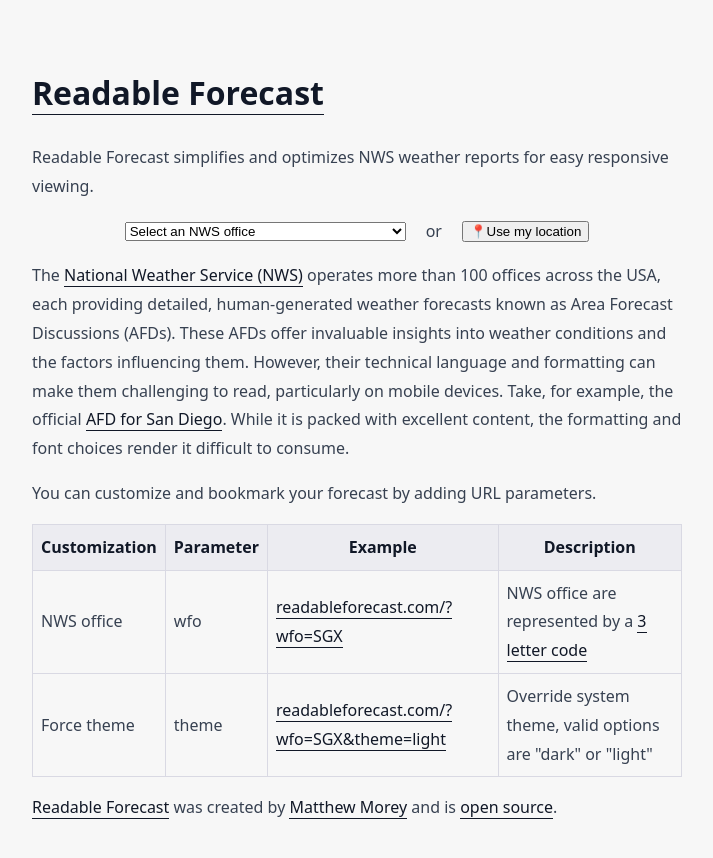
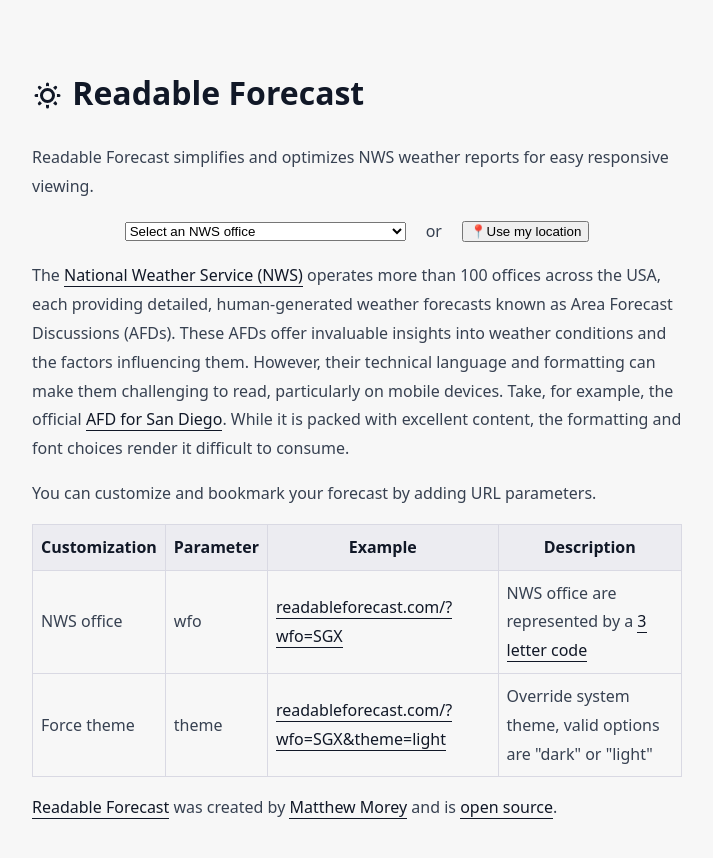
Before and after one commit to mmorey/readableforecast, a plain HTML site: page index.html in a window 1280 px wide. Shown: the whole page, without its empty margins (283-996 px from the left). Drawn offline with Linux system fonts and the light colour scheme.

Commit message:
Added icon

```diff
--- a/index.html
+++ b/index.html
@@ -8,10 +8,20 @@
     <meta charset="utf-8" />
     <title>Readable Forecast - NWS Area Forecast Discussion</title>
     <link rel="stylesheet" href="style.css" />
-    <link rel="apple-touch-icon" sizes="180x180" href="nws.png" />
+    <link rel="apple-touch-icon" sizes="180x180" href="apple-touch-icon.png" />
+    <link rel="icon" type="image/png" href="apple-touch-icon.png">
   </head>
   <body>
-    <header id="header"><h1><a href="/">Readable Forecast</a></h1></header>
+    <header id="header">
+      <h1>
+          <a href="/">
+            <svg class="header-icon" xmlns="http://www.w3.org/2000/svg" viewBox="0 0 32 32">
+              <path id="sun" d="M6.30762,8.429A1.5,1.5,0,0,1,8.429,6.30762L9.934,7.81268A9.54027,9.54027,0,0,0,7.81268,9.934ZM17,6.12976V4a1.5,1.5,0,0,0-3,0V6.12976a8.73473,8.73473,0,0,1,3,0ZM6,15.5A9.52149,9.52149,0,0,1,6.12976,14H4a1.5,1.5,0,0,0,0,3H6.12976A9.52149,9.52149,0,0,1,6,15.5ZM23.18732,9.934,24.69238,8.429A1.5,1.5,0,0,0,22.571,6.30762L21.066,7.81268A9.54027,9.54027,0,0,1,23.18732,9.934ZM27,14H24.87024a8.73473,8.73473,0,0,1,0,3H27a1.5,1.5,0,0,0,0-3ZM7.81268,21.066,6.30762,22.571A1.5,1.5,0,0,0,8.429,24.69238L9.934,23.18732A9.54027,9.54027,0,0,1,7.81268,21.066Zm15.37464,0A9.54027,9.54027,0,0,1,21.066,23.18732L22.571,24.69238A1.5,1.5,0,0,0,24.69238,22.571ZM14,24.87024V27a1.5,1.5,0,0,0,3,0V24.87024a8.73473,8.73473,0,0,1-3,0ZM23,15.5A7.5,7.5,0,1,1,15.5,8,7.5082,7.5082,0,0,1,23,15.5Zm-3,0A4.5,4.5,0,1,0,15.5,20,4.50491,4.50491,0,0,0,20,15.5Z"/>
+            </svg>
+              Readable Forecast
+          </a>
+      </h1>
+  </header>
     <div id="intro">
       <p>
         Readable Forecast simplifies and optimizes NWS weather reports for easy
--- a/style.css
+++ b/style.css
@@ -24,10 +24,6 @@
   line-height: 1.8;
 }
 
-header {
-  font-weight: bold;
-}
-
 a {
   border-bottom: 1px solid var(--link-border-color);
   color: var(--link-color);
@@ -42,6 +38,16 @@
   margin-top: 2%;
   border-bottom: 1px solid var(--h2-border-color);
   word-wrap: break-word;
+}
+
+.header-icon {
+  vertical-align: middle;
+  height: 1em;
+  fill: var(--link-color);
+}
+
+#header h1 a {
+  border-bottom: 0;
 }
 
 #wfoSelector {
```
Also changed, not shown: apple-touch-icon.png (added), sun.svg (added), 1 other file.
